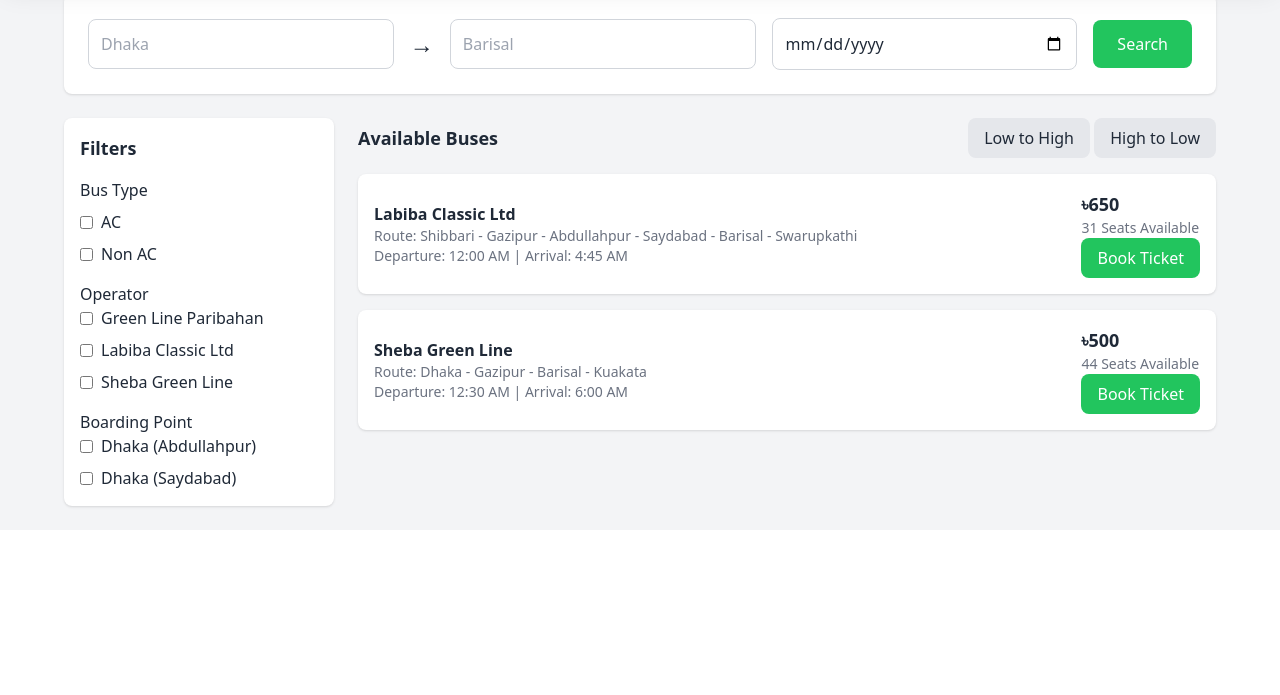
After one commit to imamhossain-bd/SohozBusOnlineTicket, a PHP site: page /Pages/busDetails.php in a window 1280 px wide. The commit adds this page. Shown: the part 105-800 px from the top of the page. Run offline with PHP 8.4, Linux system fonts and the light colour scheme; some libraries are stand-ins or nearby versions.

Commit message:
Seat Update

```diff
--- /dev/null
+++ b/Pages/busDetails.php
@@ -0,0 +1,126 @@
+<!DOCTYPE html>
+<html lang="en">
+<head>
+  <meta charset="UTF-8">
+  <meta name="viewport" content="width=device-width, initial-scale=1.0">
+  <title>Bus Booking</title>
+  <link href="https://cdn.jsdelivr.net/npm/daisyui@4.12.14/dist/full.min.css" rel="stylesheet" type="text/css" />
+    <link rel="stylesheet" href="https://cdn.jsdelivr.net/npm/flatpickr/dist/flatpickr.min.css" />
+    <script src="https://cdn.jsdelivr.net/npm/flatpickr"></script>
+    <script src="https://cdn.tailwindcss.com"></script>
+    <script src="https://kit.fontawesome.com/d69002f9fe.js" crossorigin="anonymous"></script>
+</head>
+<body class="bg-gray-100 font-sans">
+<?php
+    require('../Includs/header.php')
+    ?>
+  <div class="max-w-6xl mx-auto py-6">
+    <!-- Search Header -->
+    <div class="bg-white p-6 rounded-lg shadow">
+      <form class="flex items-center gap-4">
+        <input type="text" placeholder="Dhaka" class="w-full p-3 border border-gray-300 rounded-lg focus:ring focus:ring-green-500" />
+        <span class="text-2xl">&#8594;</span>
+        <input type="text" placeholder="Barisal" class="w-full p-3 border border-gray-300 rounded-lg focus:ring focus:ring-green-500" />
+        <input type="date" class="w-full p-3 border border-gray-300 rounded-lg focus:ring focus:ring-green-500" />
+        <button type="submit" class="bg-green-500 text-white px-6 py-3 rounded-lg">Search</button>
+      </form>
+    </div>
+
+    <!-- Filters and Results -->
+    <div class="grid grid-cols-12 gap-6 mt-6">
+      <!-- Filters -->
+      <div class="col-span-3 bg-white p-4 rounded-lg shadow">
+        <h3 class="text-lg font-semibold mb-4">Filters</h3>
+
+        <!-- Bus Type -->
+        <div class="mb-4">
+          <h4 class="font-medium">Bus Type</h4>
+          <div>
+            <label class="flex items-center space-x-2 mt-2">
+              <input type="checkbox" class="text-green-500 border-gray-300 rounded" />
+              <span>AC</span>
+            </label>
+            <label class="flex items-center space-x-2 mt-2">
+              <input type="checkbox" class="text-green-500 border-gray-300 rounded" />
+              <span>Non AC</span>
+            </label>
+          </div>
+        </div>
+
+        <!-- Operators -->
+        <div class="mb-4">
+          <h4 class="font-medium">Operator</h4>
+          <div class="space-y-2">
+            <label class="flex items-center space-x-2">
+              <input type="checkbox" class="text-green-500 border-gray-300 rounded" />
+              <span>Green Line Paribahan</span>
+            </label>
+            <label class="flex items-center space-x-2">
+              <input type="checkbox" class="text-green-500 border-gray-300 rounded" />
+              <span>Labiba Classic Ltd</span>
+            </label>
+            <label class="flex items-center space-x-2">
+              <input type="checkbox" class="text-green-500 border-gray-300 rounded" />
+              <span>Sheba Green Line</span>
+            </label>
+          </div>
+        </div>
+
+        <!-- Boarding Points -->
+        <div>
+          <h4 class="font-medium">Boarding Point</h4>
+          <div class="space-y-2">
+            <label class="flex items-center space-x-2">
+              <input type="checkbox" class="text-green-500 border-gray-300 rounded" />
+              <span>Dhaka (Abdullahpur)</span>
+            </label>
+            <label class="flex items-center space-x-2">
+              <input type="checkbox" class="text-green-500 border-gray-300 rounded" />
+              <span>Dhaka (Saydabad)</span>
+            </label>
+          </div>
+        </div>
+      </div>
+
+      <!-- Results -->
+      <div class="col-span-9">
+        <div class="flex justify-between items-center mb-4">
+          <h3 class="text-lg font-semibold">Available Buses</h3>
+          <div>
+            <button class="px-4 py-2 bg-gray-200 rounded-lg">Low to High</button>
+            <button class="px-4 py-2 bg-gray-200 rounded-lg">High to Low</button>
+          </div>
+        </div>
+
+        <!-- Bus Card -->
+        <div class="bg-white p-4 rounded-lg shadow mb-4 flex items-center justify-between">
+          <div>
+            <h4 class="font-semibold">Labiba Classic Ltd</h4>
+            <p class="text-sm text-gray-500">Route: Shibbari - Gazipur - Abdullahpur - Saydabad - Barisal - Swarupkathi</p>
+            <p class="text-sm text-gray-500">Departure: 12:00 AM | Arrival: 4:45 AM</p>
+          </div>
+          <div>
+            <p class="text-lg font-bold">&#2547;650</p>
+            <p class="text-sm text-gray-500">31 Seats Available</p>
+            <button class="bg-green-500 text-white px-4 py-2 rounded-lg">Book Ticket</button>
+          </div>
+        </div>
+
+        <!-- Another Bus Card -->
+        <div class="bg-white p-4 rounded-lg shadow mb-4 flex items-center justify-between">
+          <div>
+            <h4 class="font-semibold">Sheba Green Line</h4>
+            <p class="text-sm text-gray-500">Route: Dhaka - Gazipur - Barisal - Kuakata</p>
+            <p class="text-sm text-gray-500">Departure: 12:30 AM | Arrival: 6:00 AM</p>
+          </div>
+          <div>
+            <p class="text-lg font-bold">&#2547;500</p>
+            <p class="text-sm text-gray-500">44 Seats Available</p>
+            <button class="bg-green-500 text-white px-4 py-2 rounded-lg">Book Ticket</button>
+          </div>
+        </div>
+      </div>
+    </div>
+  </div>
+</body>
+</html>
```
Also changed, not shown: AdminPanle/pages/adminDash.php (+2 -13 lines), AdminPanle/pages/seates.php (+17 -10 lines), AdminPanle/pages/user.php (added, +201 -0 lines), Pages/busTicket.php (+5 -3 lines).
